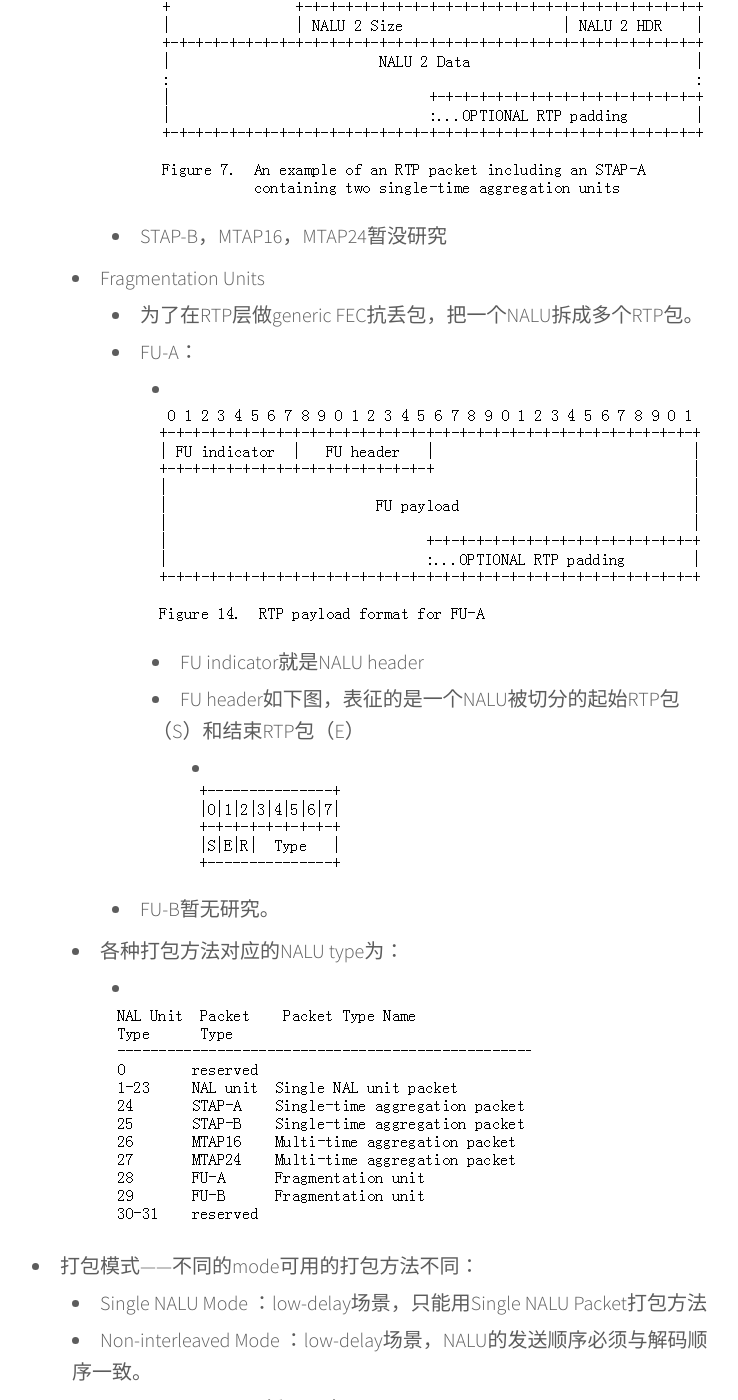
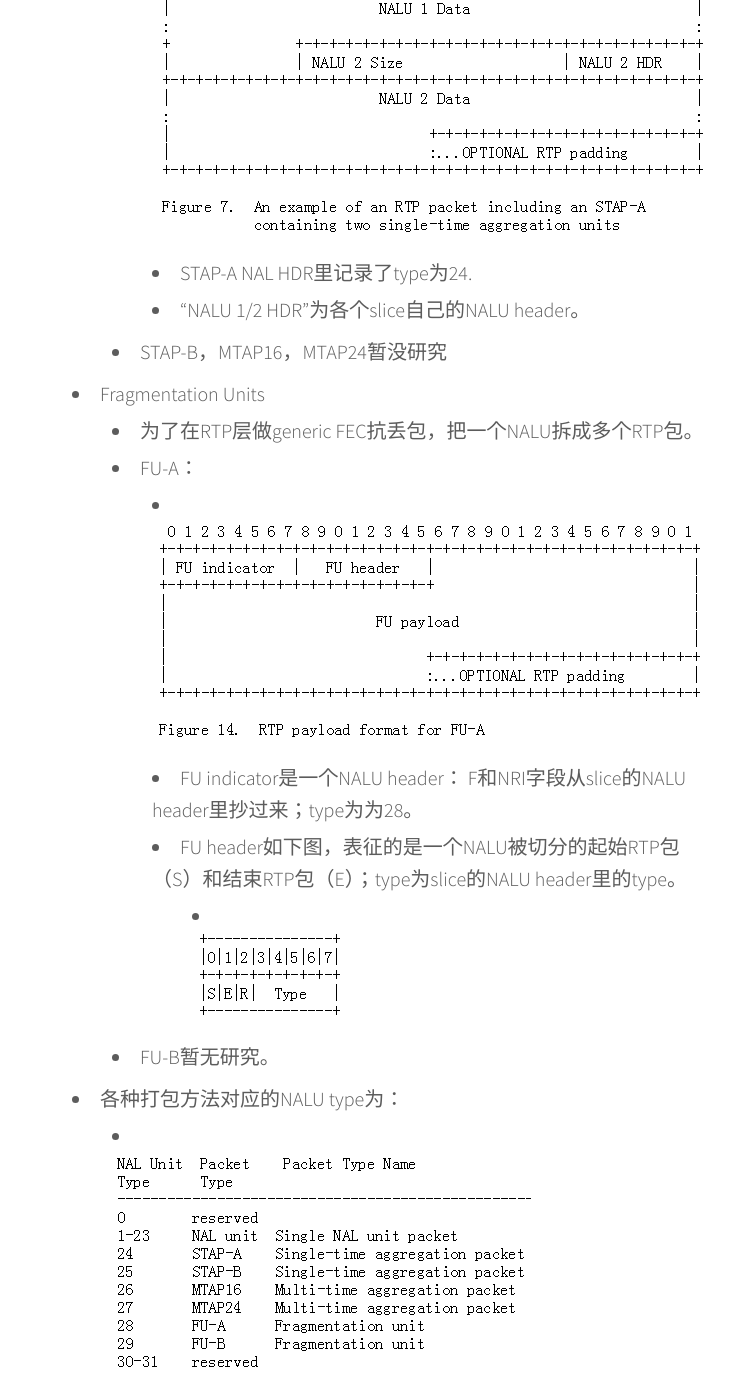
Before and after one commit to xjsXjtu/xjsxjtu.github.io, a Jekyll site: the page built from _posts/2017-06-08-H264-From NAL to RTP.md, in a window 1280 px wide and 1400 px high, scrolled down 2763 px. Shown: the whole window, without its empty margins (288-1026 px from the left). Built offline with Jekyll 4.4.1, drawn with Linux system fonts in a browser that asks for light colours; nearby versions of some CDN libraries; some of the changed text lies outside the part shown.

Commit message:
MOD: 区分打包的NALU type和H264数据的NALU type“

```diff
--- a/_posts/2017-06-08-H264-From NAL to RTP.md
+++ b/_posts/2017-06-08-H264-From NAL to RTP.md
@@ -37,19 +37,22 @@ share: false
   * RFC6184的方案
     * 打包方法
       * Single NAL Unit Packet
-        * 一个NALU严格对应一个RTP包
+        * 一个NALU严格对应一个RTP包。
+        * RTP Payload第一个Byte即该slice的NALU header。
         * 如果一个NALU大于MTU，那么OS会把RTP拆成多个UDP发送。
       * Aggregation Packets
         * 为了提高传输效率，多个NALU组成一个RTP包，如size较小的SPS、PPS。
         * STAP-A：只能把相同时间的NALU聚合在一个RTP包里
           * ![STAP-A](/images/LearningVideoCodec/STAP-A-NAL.png)
+          * STAP-A NAL HDR里记录了type为24.
+          * “NALU 1/2 HDR"为各个slice自己的NALU header。
         * STAP-B，MTAP16，MTAP24暂没研究
       * Fragmentation Units
         * 为了在RTP层做generic FEC抗丢包，把一个NALU拆成多个RTP包。
         * FU-A：
           * ![FU-A](/images/LearningVideoCodec/FU-A.png)
-          * FU indicator就是NALU header
-          * FU header如下图，表征的是一个NALU被切分的起始RTP包（S）和结束RTP包（E）
+          * FU indicator是一个NALU header： F和NRI字段从slice的NALU header里抄过来；type为为28。
+          * FU header如下图，表征的是一个NALU被切分的起始RTP包（S）和结束RTP包（E）；type为slice的NALU header里的type。
             * ![FU-Header](/images/LearningVideoCodec/FU-Header.png)
         * FU-B暂无研究。
       * 各种打包方法对应的NALU type为：
```
